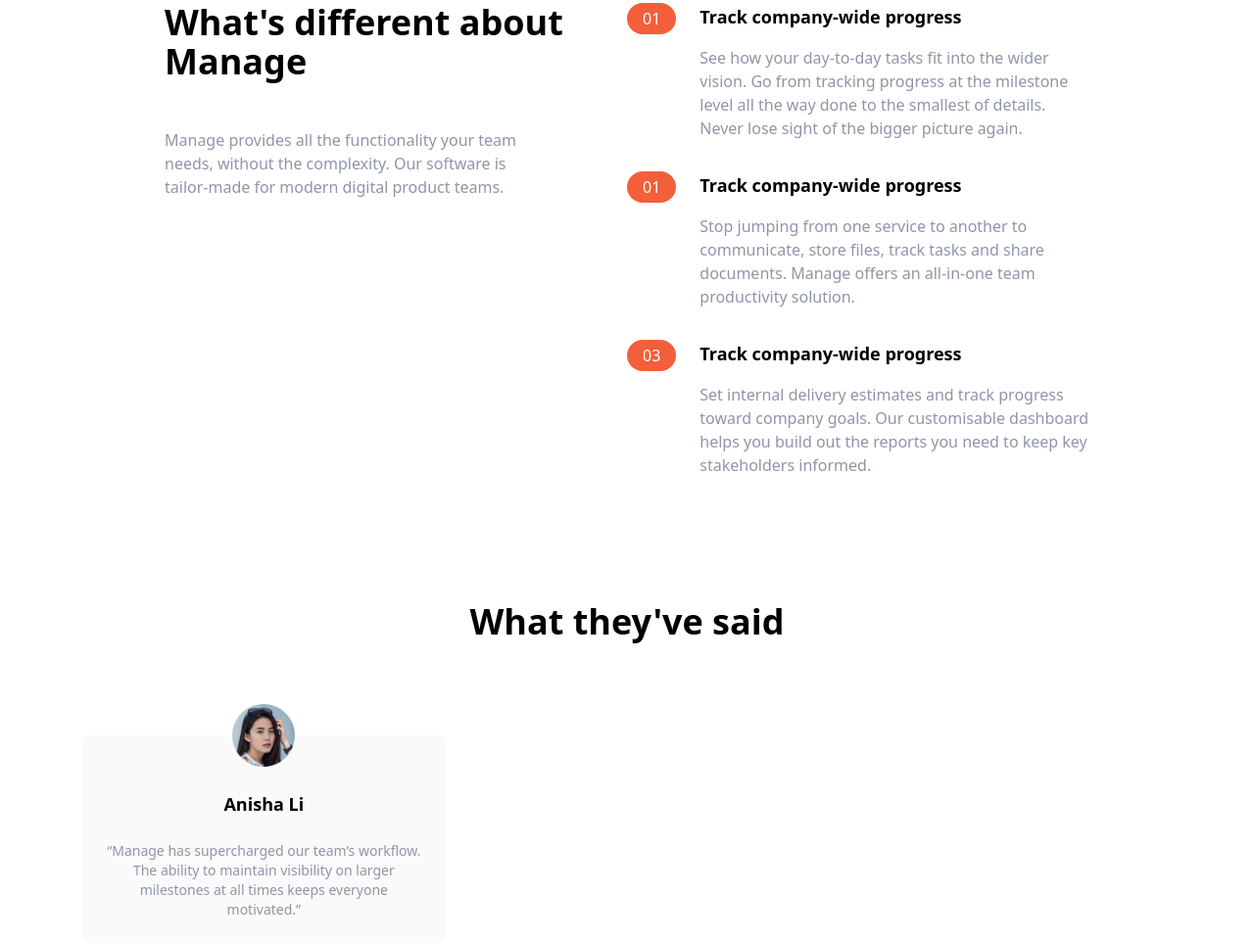
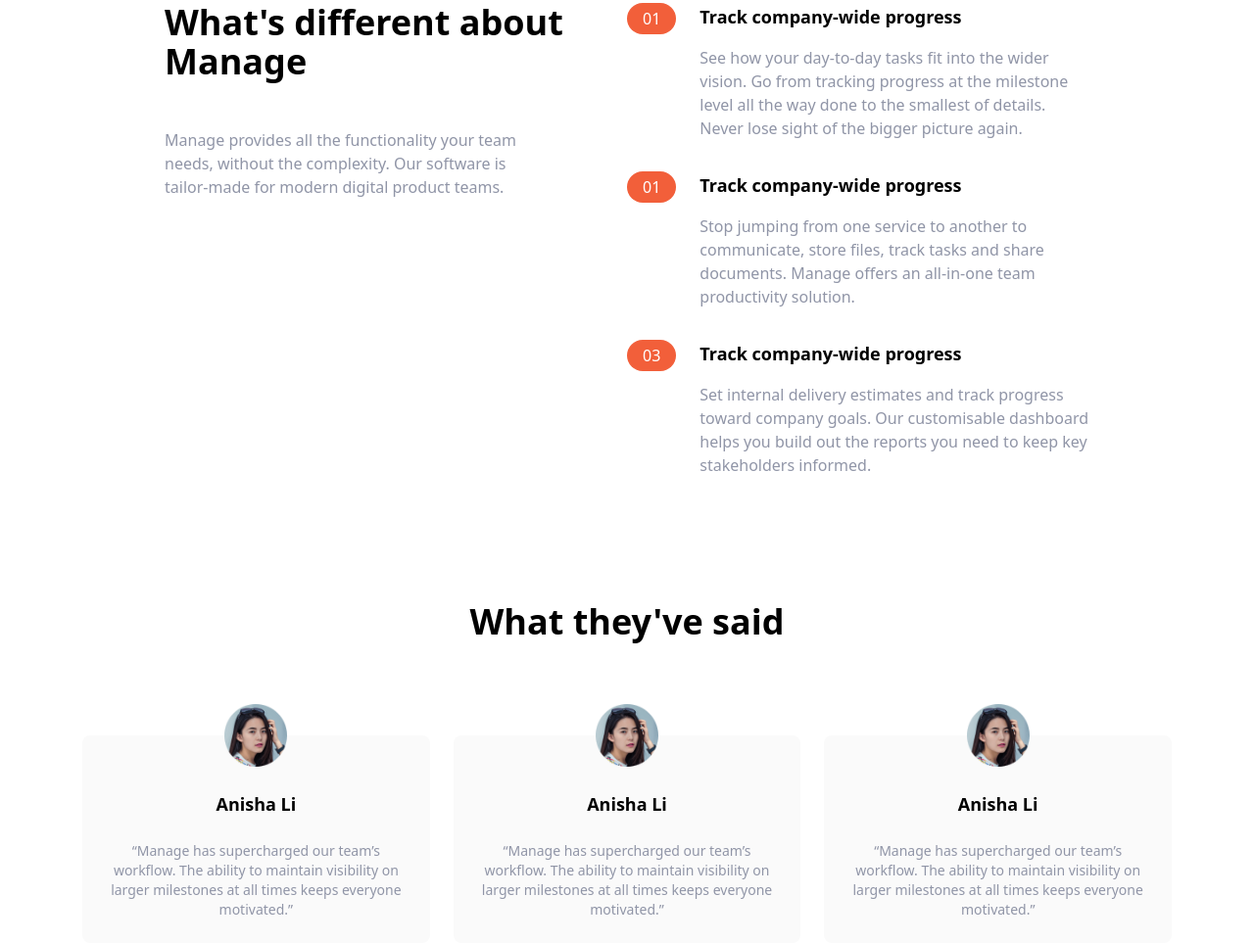
Before and after one commit to charlesaggasid/tailwaind-css, a website: page index.html in a window 1280 px wide. Shown: the part 637-1600 px from the top of the page at 98% size. Drawn offline with Linux system fonts and the light colour scheme.

Commit message:
added two more testimonials

```diff
--- a/index.html
+++ b/index.html
@@ -187,8 +187,26 @@
       </div>
       <!-- Testimonial 1 END -->
       <!-- Testimonial 2 START -->
+      <div class="flex flex-col items-center p-6 space-y-6 rounded-lg bg-veryLightGray md:w-1/3">
+        <img src="img/avatar-anisha.png" class="w-16 -mt-14" alt="" />
+        <h5 class="text-lg font-bold">Anisha Li</h5>
+        <p class="text-sm text-darkGrayishBlue">
+          “Manage has supercharged our team’s workflow. The ability to
+          maintain visibility on larger milestones at all times keeps
+          everyone motivated.”
+        </p>
+      </div>
       <!-- Testimonial 2 END -->
       <!-- Testimonial 3 START -->
+      <div class="flex flex-col items-center p-6 space-y-6 rounded-lg bg-veryLightGray md:w-1/3">
+        <img src="img/avatar-anisha.png" class="w-16 -mt-14" alt="" />
+        <h5 class="text-lg font-bold">Anisha Li</h5>
+        <p class="text-sm text-darkGrayishBlue">
+          “Manage has supercharged our team’s workflow. The ability to
+          maintain visibility on larger milestones at all times keeps
+          everyone motivated.”
+        </p>
+      </div>
       <!-- Testimonial 3 END -->
     </div>
     <!-- Testimonials Container END -->
```
